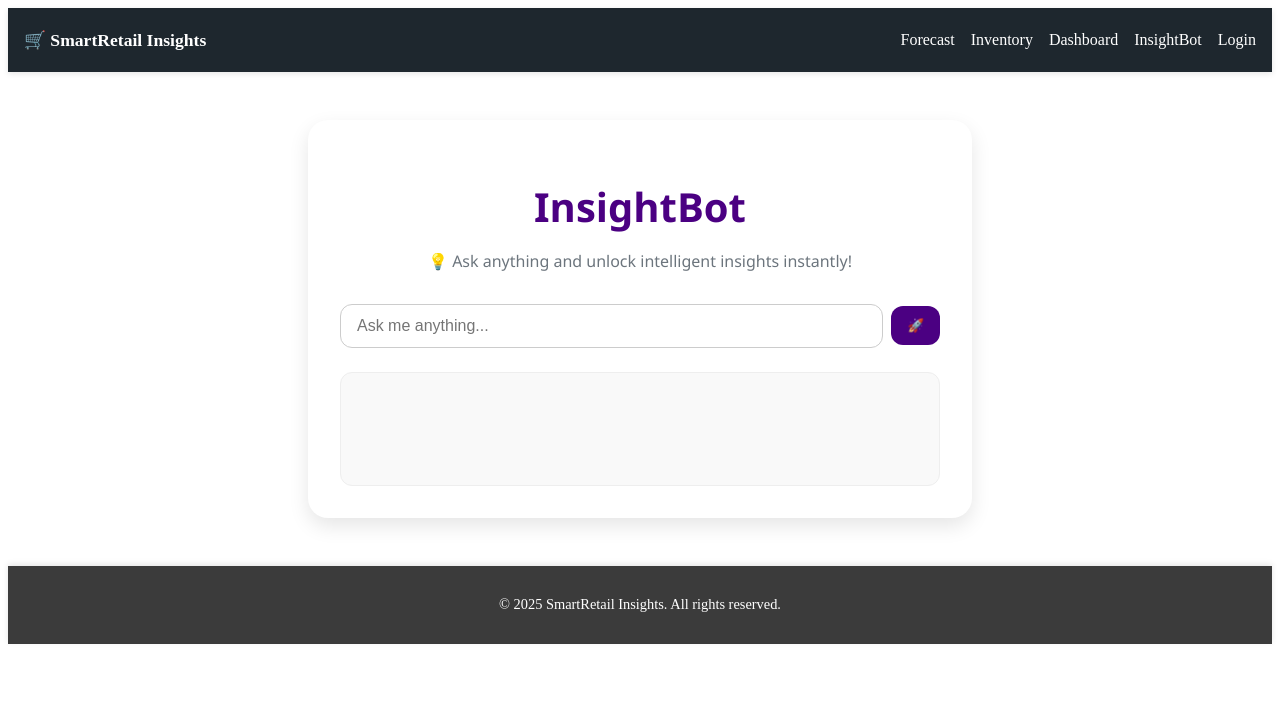
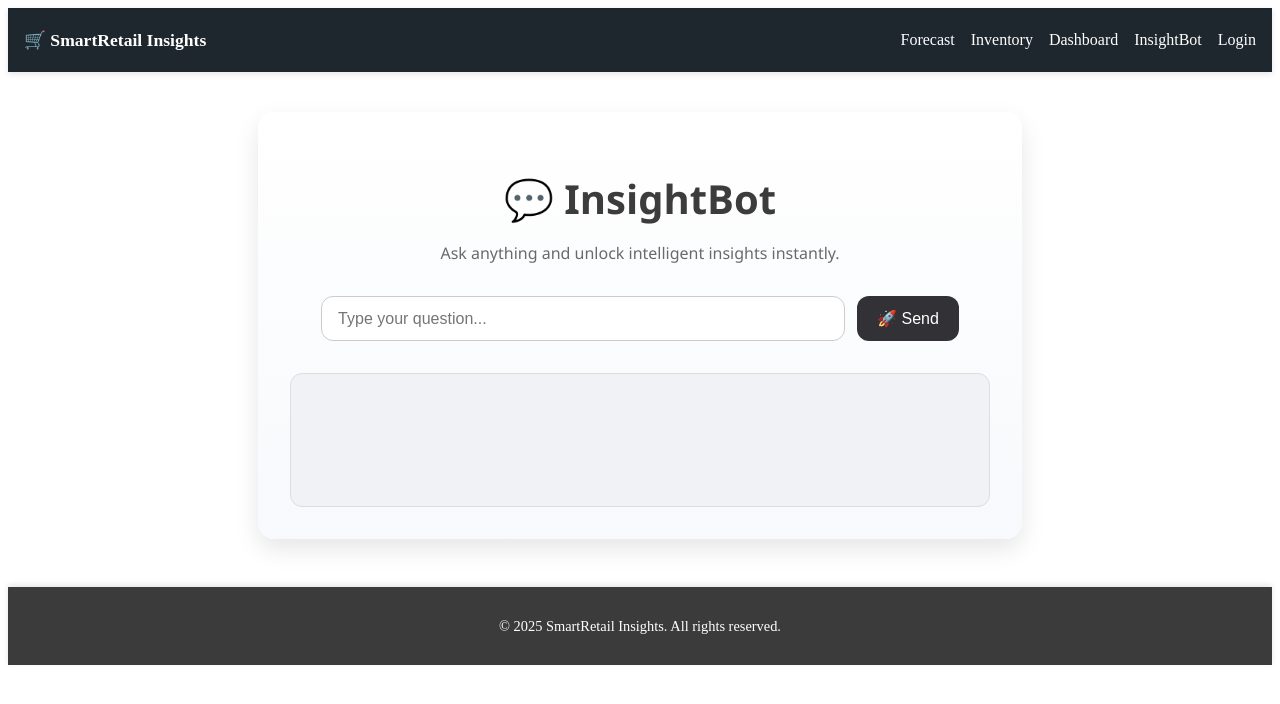
Before and after one commit to Ashwinib26/SmartRetail-Insights, a React (Create React App) app in the folder frontend/: page /chatbot in a window 1280 px wide. Shown: the top 704 px of the page. Built offline with nearby package versions, Linux system fonts and the light colour scheme; no server answers.

Commit message:
Chatbot Page Styling Improvements

```diff
--- a/frontend/src/pages/Chatbot.jsx
+++ b/frontend/src/pages/Chatbot.jsx
@@ -20,7 +20,7 @@ const Chatbot = () => {
     setResponse("");
 
     try {
-      const res = await fetch("http://localhost:5001/chat", {
+      const res = await fetch("http://localhost:5000/chat", {
         method: "POST",
         headers: { "Content-Type": "application/json" },
         body: JSON.stringify({ message }),
@@ -28,11 +28,9 @@ const Chatbot = () => {
 
       const data = await res.json();
       if (!res.ok) {
-        // server sent back a 4xx/5xx
         throw new Error(data.reply || "Unknown server error");
       }
       setResponse(data.reply);
-
     } catch (error) {
       console.error("Fetch or server error:", error);
       setResponse(error.message);
@@ -40,37 +38,32 @@ const Chatbot = () => {
       setLoading(false);
       setMessage("");
     }
-
   };
 
   return (
     <div style={styles.wrapper}>
-      <h1 style={styles.heading}>InsightBot</h1>
+      <h1 style={styles.heading}>💬 InsightBot</h1>
       <p style={styles.subheading}>
-        💡 Ask anything and unlock intelligent insights instantly!
+        Ask anything and unlock intelligent insights instantly.
       </p>
 
-      <div style={styles.chatbox}>
+      <div style={styles.chatContainer}>
         <input
           type="text"
-          placeholder="Ask me anything..."
+          placeholder="Type your question..."
           value={message}
           onChange={(e) => setMessage(e.target.value)}
           onKeyDown={(e) => e.key === "Enter" && handleSend()}
           style={styles.input}
         />
-        <button
-          onClick={handleSend}
-          style={styles.button}
-          className="chat-button"
-        >
-          🚀
+        <button onClick={handleSend} style={styles.button}>
+          🚀 Send
         </button>
       </div>
 
-      <div style={styles.responseBox} className="fade-in">
+      <div style={styles.responseBox}>
         {loading ? (
-          <div style={styles.typing}>⏳ Thinking{typingDots}</div>
+          <p style={styles.typing}>⏳ Thinking{typingDots}</p>
         ) : (
           response && <p style={styles.response}>{response}</p>
         )}
@@ -81,67 +74,74 @@ const Chatbot = () => {
 
 const styles = {
   wrapper: {
-    maxWidth: "600px",
-    margin: "3rem auto",
+    maxWidth: "700px",
+    margin: "5vh auto",
     padding: "2rem",
-    background: "#ffffff",
-    borderRadius: "20px",
-    boxShadow: "0 8px 20px rgba(0,0,0,0.1)",
+    background: "linear-gradient(to bottom, #ffffff, #f7f9fc)",
+    borderRadius: "16px",
+    boxShadow: "0 10px 25px rgba(0, 0, 0, 0.1)",
+    fontFamily: "'Segoe UI', Tahoma, Geneva, Verdana, sans-serif",
     textAlign: "center",
-    fontFamily: "'Segoe UI', Tahoma, Geneva, Verdana, sans-serif",
-    animation: "slideFadeIn 0.8s ease",
+    transition: "all 0.3s ease-in-out",
   },
   heading: {
     fontSize: "2.5rem",
-    color: "#4B0082",
     fontWeight: "bold",
+    color: "#3c3c3c",
     marginBottom: "0.5rem",
   },
   subheading: {
     fontSize: "1rem",
-    color: "#6c757d",
+    color: "#6a6a6a",
     marginBottom: "2rem",
   },
-  chatbox: {
+  chatContainer: {
     display: "flex",
+    alignItems: "center",
     justifyContent: "center",
-    alignItems: "center",
-    gap: "0.5rem",
-    marginBottom: "1.5rem",
+    gap: "0.75rem",
+    marginBottom: "2rem",
+    flexWrap: "wrap",
   },
   input: {
-    flex: 1,
-    padding: "0.75rem 1rem",
+    flexGrow: 1,
+    minWidth: "250px",
+    maxWidth: "70%",
+    padding: "0.8rem 1rem",
+    fontSize: "1rem",
+    border: "1px solid #ccc",
     borderRadius: "12px",
-    border: "1px solid #ccc",
     outline: "none",
-    fontSize: "1rem",
+    transition: "border-color 0.2s ease",
   },
   button: {
-    padding: "0.75rem 1rem",
-    borderRadius: "12px",
-    background: "#4B0082",
+    padding: "0.8rem 1.25rem",
+    backgroundColor: "#323135ff",
     color: "#fff",
     border: "none",
+    borderRadius: "12px",
+    fontSize: "1rem",
     cursor: "pointer",
-    transition: "transform 0.2s ease, background 0.3s ease",
+    transition: "background 0.3s ease, transform 0.2s ease",
   },
   responseBox: {
-    minHeight: "80px",
+    backgroundColor: "#f0f2f5",
+    border: "1px solid #ddd",
+    borderRadius: "12px",
     padding: "1rem",
-    backgroundColor: "#f9f9f9",
-    borderRadius: "12px",
-    border: "1px solid #eee",
-    transition: "opacity 0.3s ease",
+    minHeight: "100px",
+    textAlign: "left",
+    whiteSpace: "pre-wrap",
+    color: "#333",
+    animation: "fadeIn 0.4s ease-in-out",
   },
   response: {
-    color: "#333",
     fontSize: "1rem",
-    lineHeight: "1.5",
+    lineHeight: "1.6",
   },
   typing: {
+    color: "#999",
     fontStyle: "italic",
-    color: "#999",
   },
 };
 
```
